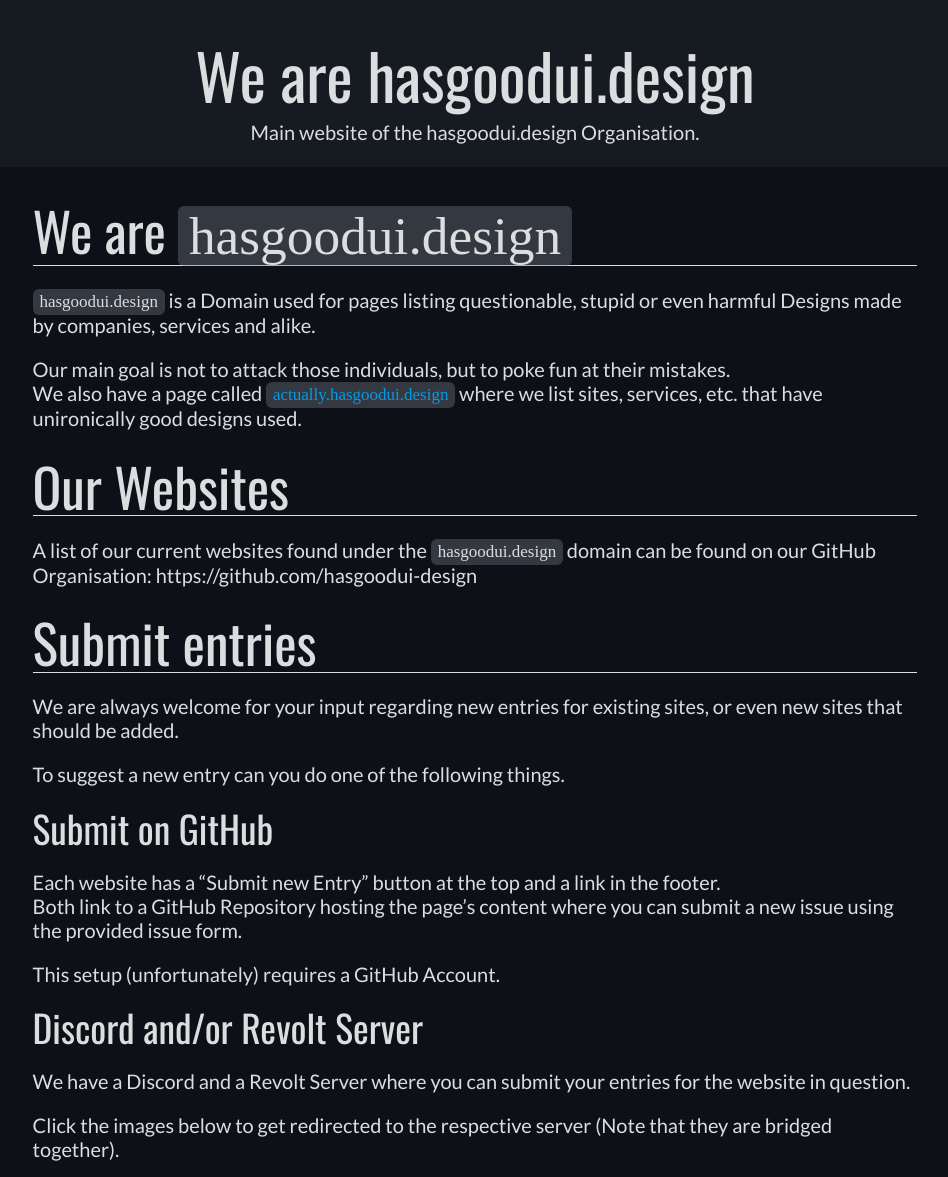
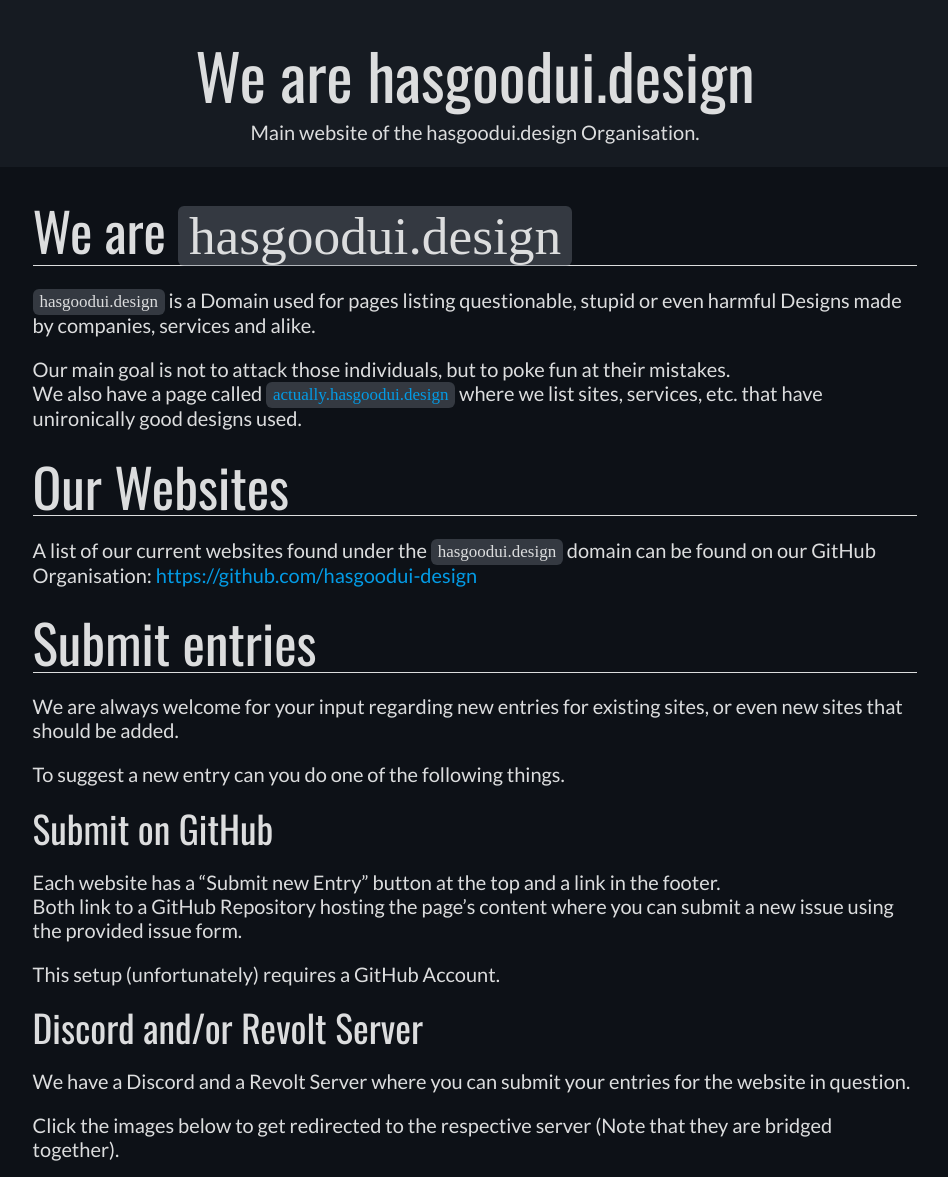
Before and after one commit to hasgoodui-design/we-are, a Jekyll site: the page built from site/index.md, in a window 1280 px wide, cut to the strip 0-1177 px from the top of the page. Shown: the whole strip, without its empty margins (165-1113 px from the left). Built offline with Jekyll 4.4.1, drawn with Linux system fonts in a browser that asks for light colours; our own code applies the rules of GitHub Pages for plain Markdown files; part of the change alters nothing that is shown.

```diff
--- a/site/index.md
+++ b/site/index.md
@@ -11,7 +11,7 @@ We also have a page called [`actually.hasgoodui.design`][actually good] where we
 
 ## Our Websites
 
-A list of our current websites found under the `hasgoodui.design` domain can be found on our GitHub Organisation: https://github.com/hasgoodui-design
+A list of our current websites found under the `hasgoodui.design` domain can be found on our GitHub Organisation: [https://github.com/hasgoodui-design](https://github.com/hasgoodui-design)
 
 ## Submit entries
 
```
